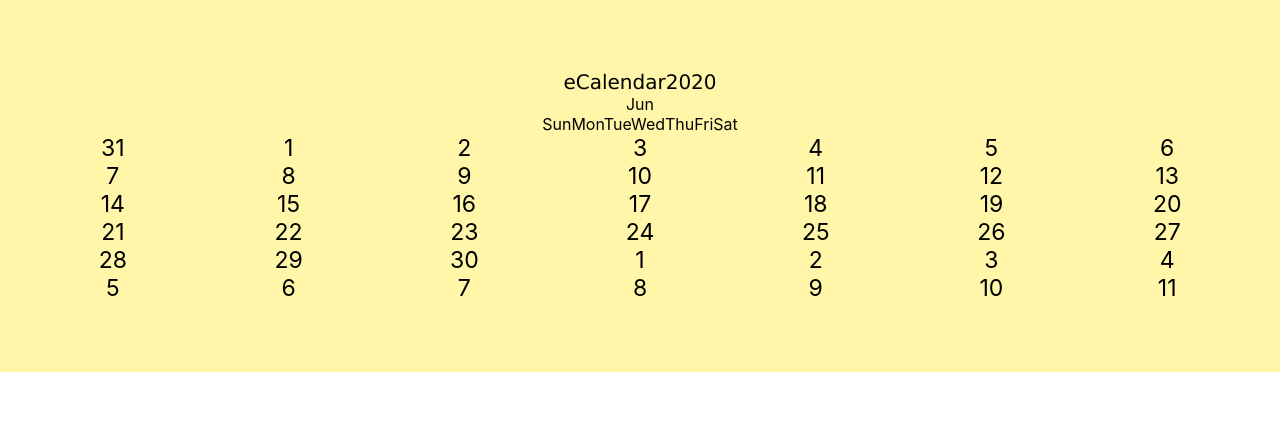
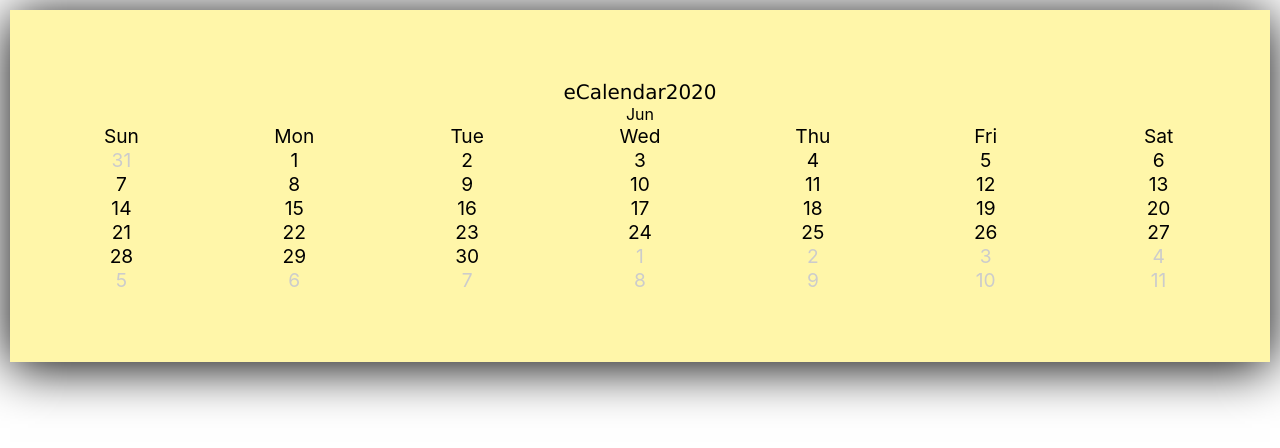
Before and after one commit to clarkj99/Calendar, a React (Create React App) app in the folder calendar-react/: page / in a window 1280 px wide. Shown: the top 448 px of the page. Built offline with nearby package versions, Linux system fonts and the light colour scheme.

Commit message:
Added inactive date styling

```diff
--- a/calendar-react/package.json
+++ b/calendar-react/package.json
@@ -33,5 +33,6 @@
       "last 1 firefox version",
       "last 1 safari version"
     ]
-  }
+  },
+  "devDependencies": {}
 }
--- a/calendar-react/src/features/calendar/Calendar.css
+++ b/calendar-react/src/features/calendar/Calendar.css
@@ -1,30 +1,52 @@
 .calendar-box {
+  flex: 1;
   position: relative;
-  width: 600px;
   padding: 70px 25px;
-  width: 100%;
+  margin: 10px;
   background: #fff388b7;
   text-align: center;
   box-sizing: border-box;
-  box-shadow: 0 5px 50px rgba(#000, 0.5);
+  box-shadow: 0 5px 50px;
 }
 
 .calendar-header {
   font-family: Verdana, Geneva, Tahoma, sans-serif;
   font-size: 20px;
+  width: 100%;
+}
+.calendar-header span {
+  width: 50%;
 }
 
-.calendar-dates {
+.calendar-title {
+  text-align: left;
+}
+
+.calendar_year {
+  text-align: right;
+}
+
+.calendar-header span {
+  flex: 2;
+}
+
+.calendar-dates,
+.calendar-days {
   display: flex;
   flex-flow: wrap;
-  font-size: 0;
+  font-size: 1.1em;
 }
 
-.calendar-day {
+.calendar-dates > span,
+.calendar-days > span {
   flex: 1;
   min-width: 14.2857%;
   max-width: 14.2857vw;
   position: relative;
-  font-size: 1.8vw;
+  font-size: 1.2rem;
   /* line-height: 0; */
 }
+
+.inactive-month {
+  color: #ccc;
+}
--- a/calendar-react/src/features/calendar/Calendar.js
+++ b/calendar-react/src/features/calendar/Calendar.js
@@ -9,16 +9,16 @@ function adjustedMonth(month) {
         return month
 }
 
-// function calendarDays(day) {
-//     const days = []
-//     day.date(1)
-//     day.add(-(day.day() + 1), "d")
-//     for (let i = 1; i <= 42; i++) {
-//         day.add(1, "d")
-//         days[i] = { day: day.date(), month: day.month() }
-//     }
-//     return days
-// }
+function calendarDays(day) {
+    const days = []
+    day.date(1)
+    day.add(-(day.day() + 1), "d")
+    for (let i = 1; i <= 42; i++) {
+        day.add(1, "d")
+        days[i] = { day: day.date(), month: day.month() }
+    }
+    return days
+}
 
 function calendarDaysJS(day) {
     const days = []
@@ -36,13 +36,15 @@ export function Calendar() {
     const months = ["Jan", "Feb", "Mar", "Apr", "May", "Jun", "Jul", "Aug", "Sep", "Oct", "Nov", "Dec"];
     const days = ["Sun", "Mon", "Tue", "Wed", "Thu", "Fri", "Sat"];
     const today = new Date();
+    const month = today.getMonth();
+
     // const day = moment()
 
     return (
         <div className='calendar-box'>
             <div className="calendar-header">
-                <span>eCalendar</span>
-                <span>{today.getFullYear()}</span>
+                <span className="calendar-title">eCalendar</span>
+                <span className="calendar-year">{today.getFullYear()}</span>
             </div>
             <span>{months[adjustedMonth(today.getMonth() - 1)]}</span>
             <span>{months[today.getMonth()]}</span>
@@ -54,7 +56,7 @@ export function Calendar() {
             <div className="divider-line">
             </div>
             <div className="calendar-dates">
-                {calendarDaysJS(today).map(day => <span key={day.day} className="calendar-day">{day.day}</span>)}
+                {calendarDaysJS(today).map(item => <span key={item.day} className={item.month == month ? "active-month" : "inactive-month"}>{item.day}</span>)}
             </div>
         </div>
     )
```
